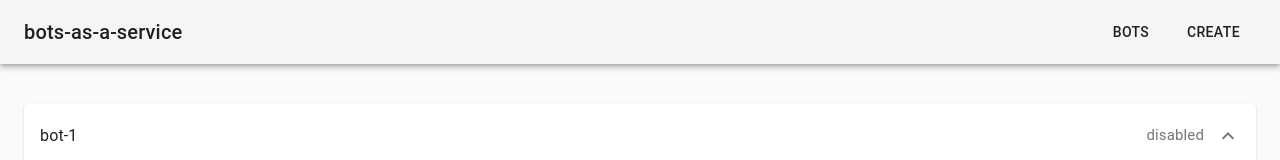
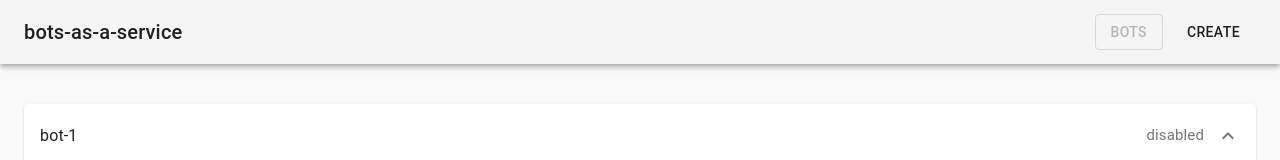
Before and after one commit to joshladd/bots-as-a-service, a React (Create React App) app in the folder front-end/react-portal/: page /bots in a window 1280 px wide. Shown: the top 160 px of the page. Built offline with nearby package versions, Linux system fonts and the light colour scheme.

Commit message:
feat(front-end): Disable and change style of current page
Former-commit-id: 5fb6d1685505422e9e95f118a544f0970b09a913

```diff
--- a/front-end/react-portal/src/global-support/TopNavigationBar.js
+++ b/front-end/react-portal/src/global-support/TopNavigationBar.js
@@ -21,6 +21,23 @@ const useStyles = makeStyles(theme => ({
 export default function TopNavigationBar() {
 	const classes = useStyles();
 
+  let botsVariant = 'text';
+  let botsDisabled = false;
+  let createVariant = 'text';
+  let createDisabled = false;
+
+  switch (window.location.pathname) {
+    case '/bots':
+      botsVariant = 'outlined';
+      botsDisabled = true;
+      break;
+    case '/create':
+      createVariant = 'outlined';
+      createDisabled = true;
+      break;
+    default: break;
+  }
+
 	return (
 		<AppBar position="absolute" color="default" className={classes.appBar}>
 	    <Toolbar>
@@ -28,8 +45,24 @@ export default function TopNavigationBar() {
 	        bots-as-a-service
 	      </Typography>
 
-	      <Button className={classes.menuButton} color="inherit" href="/bots">bots</Button>
-	      <Button className={classes.menuButton} color="inherit" href="/create">create</Button>
+	      <Button
+          className={classes.menuButton}
+          color="inherit"
+          href="/bots"
+          variant={botsVariant}
+          disabled={botsDisabled}
+        >
+          bots
+        </Button>
+	      <Button
+           className={classes.menuButton}
+           color="inherit"
+           href="/create"
+           variant={createVariant}
+           disabled={createDisabled}
+        >
+           create
+         </Button>
 	    </Toolbar>
 	  </AppBar>
 	);
```
